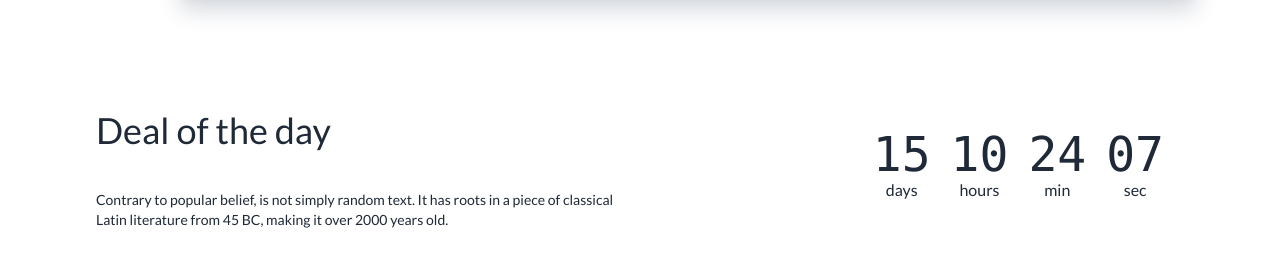
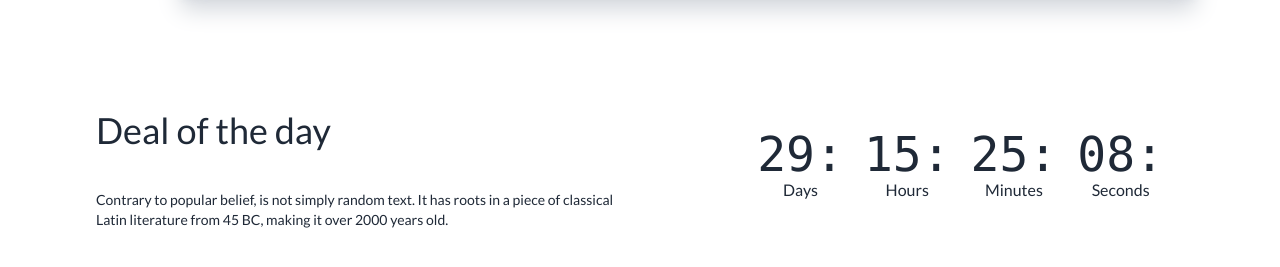
Before and after one commit to Zinath22/fruit-burst-assignment-3, a plain HTML site: page index.html in a window 1280 px wide. Shown: the part 820-1087 px from the top of the page. Drawn offline with nearby package versions, Linux system fonts and the light colour scheme.

Commit message:
deal added

```diff
--- a/index.html
+++ b/index.html
@@ -134,27 +134,27 @@
         <div class="grid grid-flow-col gap-5 text-center auto-cols-max ">
           <div class="flex flex-col">
             <span class="countdown font-mono text-5xl">
-              <span style="--value:15 ;"></span>
+              <span style="--value:29 ;"></span>:
             </span>
-            days
+            Days
           </div>
           <div class="flex flex-col">
             <span class="countdown font-mono text-5xl">
-              <span style="--value:10;"></span>
+              <span style="--value:15;"></span>:
             </span>
-            hours
+            Hours
           </div>
           <div class="flex flex-col">
             <span class="countdown font-mono text-5xl">
-              <span style="--value:24;"></span>
+              <span style="--value:25;"></span>:
             </span>
-            min
+            Minutes
           </div>
           <div class="flex flex-col">
             <span class="countdown font-mono text-5xl">
-              <span style="--value:7;"></span>
+              <span style="--value:08;"></span>:
             </span>
-            sec
+            Seconds
           </div>
       </div>
 
```
